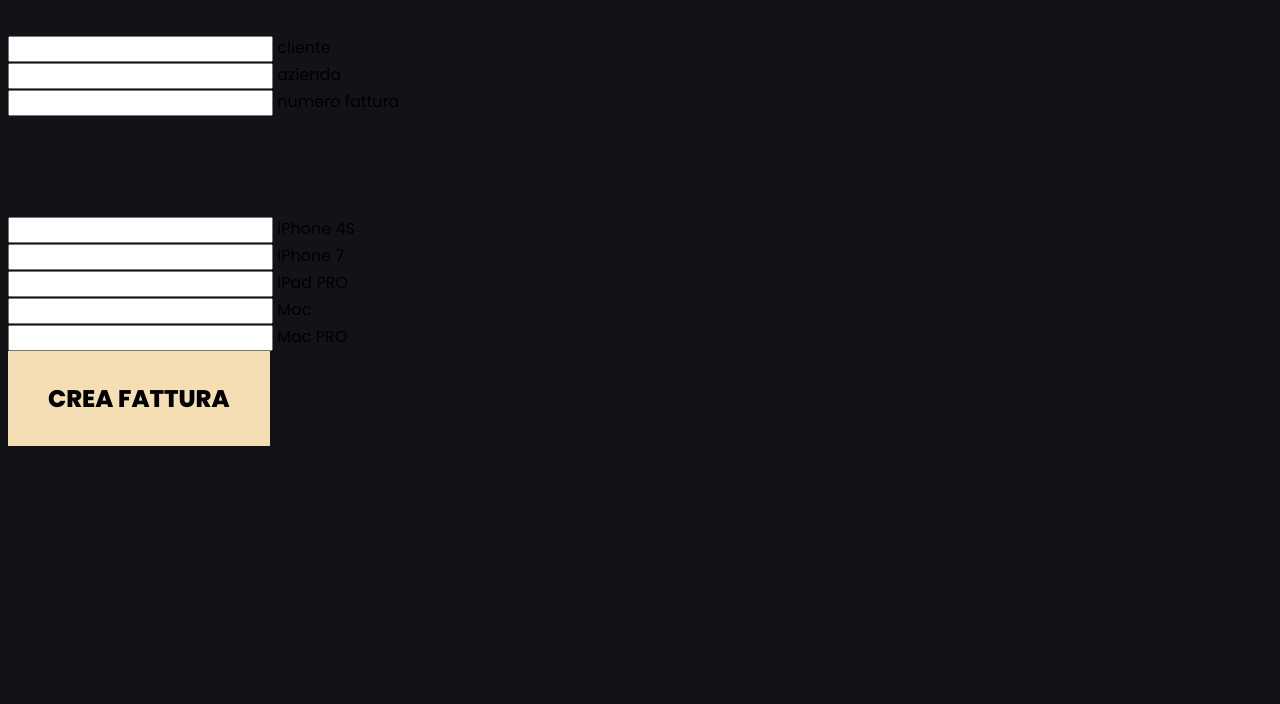
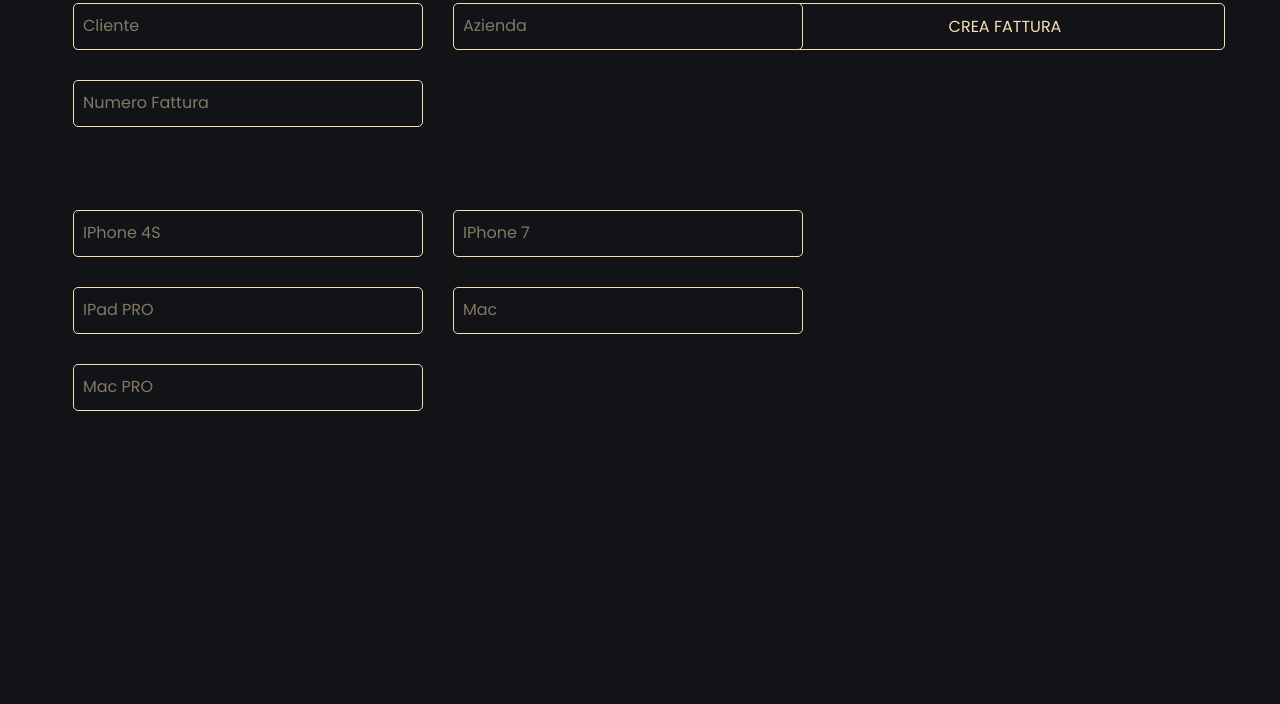
Before and after one commit to calcolatricemagazzino/calcolatricemagazzino, a plain HTML site: page aziende/wind/wind.html in a window 1280 px wide. Shown: the part 96-800 px from the top of the page. Drawn offline with Linux system fonts and the light colour scheme; files that its build step writes are made by us from their sources.

Commit message:
Update wind.html

```diff
--- a/aziende/wind/wind.html
+++ b/aziende/wind/wind.html
@@ -6,7 +6,7 @@
       <meta name="viewport" content="width=, initial-scale=1.0" />
       <title>Wind</title>
       <script src="script.js"></script>
-      <link rel="stylesheet" href="style.css" />
+       <link rel="stylesheet" type="text/css" href="../../css/style.css" />
     </head>
 
     <body>
```
